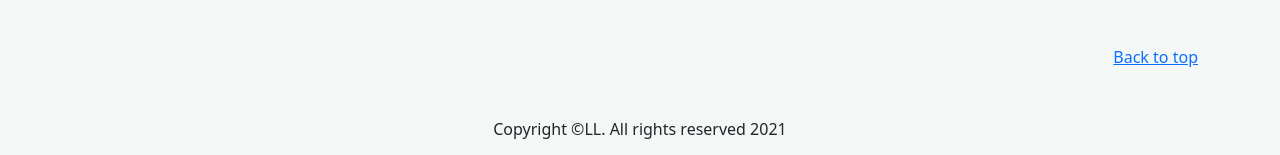
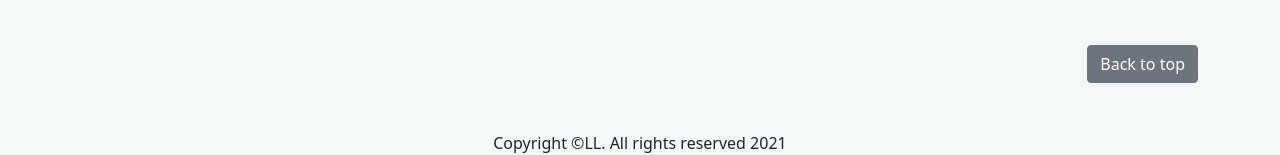
Before and after one commit to coletto817/Vintage_Cars_project, a plain HTML site: page index.html in a window 1280 px wide. Shown: the part 2410-2565 px from the top of the page. Drawn offline with nearby package versions, Linux system fonts and the light colour scheme.

Commit message:
add button to back to top

```diff
--- a/css/styles.css
+++ b/css/styles.css
@@ -21,6 +21,7 @@ body {
 
 .card {
   margin: 5px;
+
 }
 
 .form {
--- a/index.html
+++ b/index.html
@@ -167,7 +167,7 @@
         <footer>
                   <div class="row">
                     <div class="text-end mt-5">
-                      <a href="#top">Back to top</a>
+                      <a class="btn btn-secondary" href="#top" role="button">Back to top</a>
                     </div>
                     <div class="col text-center mt-5">
                       Copyright &copyLL. All rights reserved 2021
```
